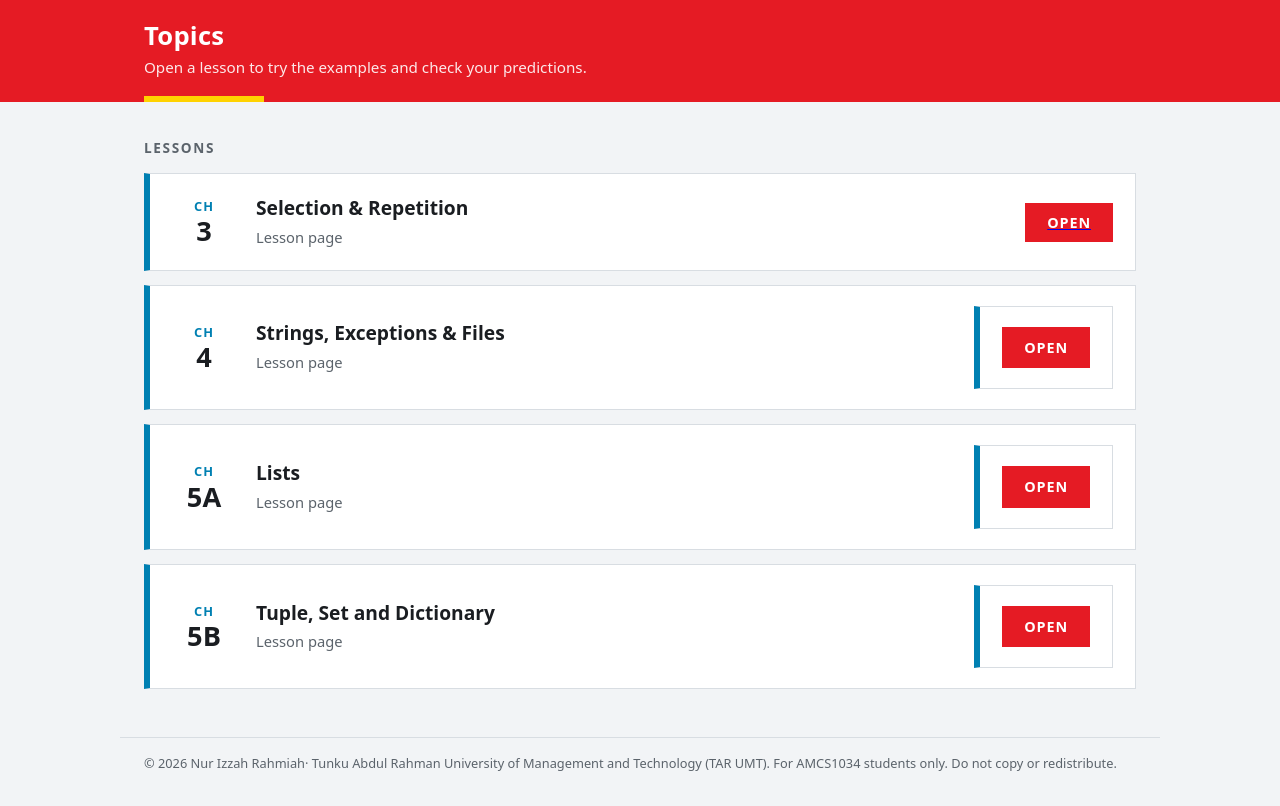
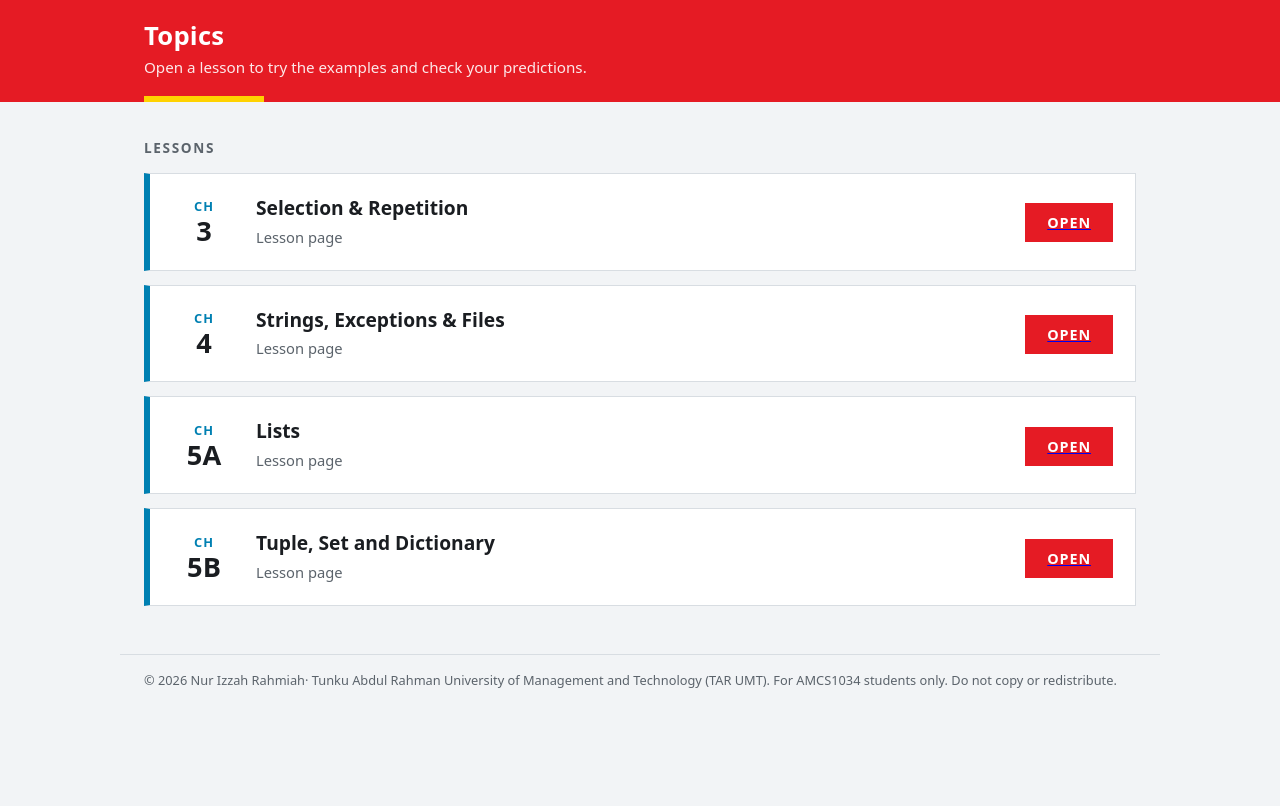
Before and after one commit to izzahabllah-alt/izzahabllah-alt.github.io, a plain HTML site: page index.html in a window 1280 px wide. Shown: the part 86-892 px from the top of the page. After the commit the page ends 808 px from the top, so only its background shows below. Drawn offline with Linux system fonts and the light colour scheme.

Commit message:
Update index.html

```diff
--- a/index.html
+++ b/index.html
@@ -79,21 +79,21 @@ footer { max-width: 1040px; margin: 0 auto; padding: 16px 24px 32px; font-size:
       <div class="topic">
         <div class="ch">Ch<b>4</b></div>
         <div class="txt"><b>Strings, Exceptions &amp; Files</b><span>Lesson page</span></div>
-        <a class="topic" href="StringsExceptionsFilesProtected.html">
+        <a href="StringsExceptionsFilesProtected.html">
           <span class="go">OPEN</span>
         </a>
       </div>
       <div class="topic">
         <div class="ch">Ch<b>5A</b></div>
         <div class="txt"><b>Lists</b><span>Lesson page</span></div>
-        <a class="topic" href="listsStudentProtected.html">
+        <a href="listsStudentProtected.html">
           <span class="go">OPEN</span>
         </a>
       </div>
       <div class="topic">
         <div class="ch">Ch<b>5B</b></div>
         <div class="txt"><b>Tuple, Set and Dictionary</b><span>Lesson page</span></div>
-        <a class="topic" href="tupleSetsDicts.html">
+        <a href="tupleSetsDicts.html">
           <span class="go">OPEN</span>
         </a>
       </div>
```
